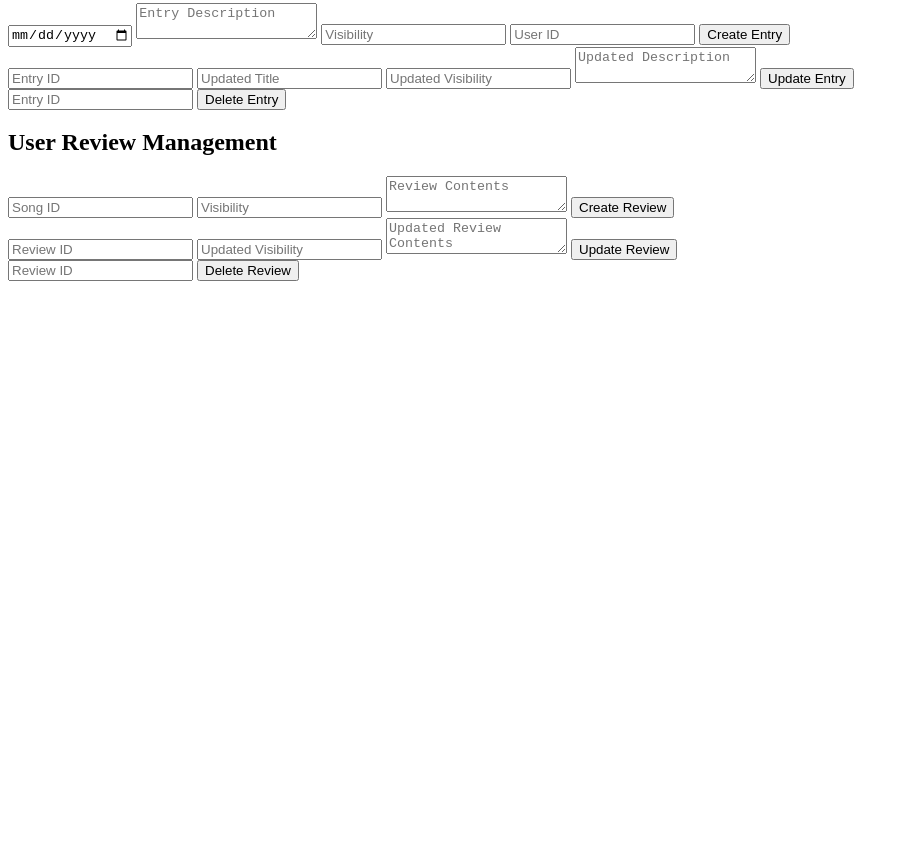
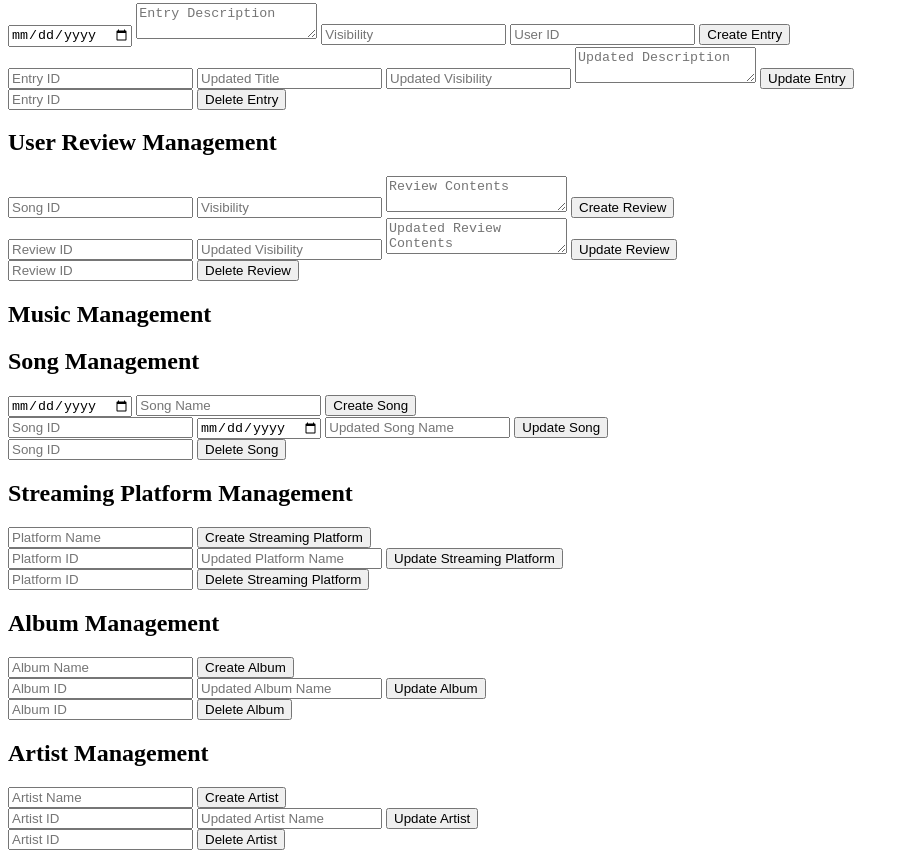
Before and after one commit to MusicDiaryDB/MusicDiaryDB, a plain HTML site: page templates/index.html in a window 1280 px wide. Shown: the part 341-1199 px from the top of the page, without its empty margins (0-909 px from the left). Before the commit the page ends 800 px from the top, so only its background shows below. Drawn offline with Linux system fonts and the light colour scheme.

Commit message:
added placeholders for more table functions

```diff
--- a/templates/index.html
+++ b/templates/index.html
@@ -114,7 +114,115 @@
 
     <!-- Output for review operations -->
     <div id="review-output"></div>
+    <h1>Music Management</h1>
+
+    <!-- Song Management -->
+    <section id="song-management">
+      <h2>Song Management</h2>
+
+      <!-- Create Song -->
+      <form id="create-song-form">
+        <input type="date" name="releaseDate" placeholder="Release Date" required>
+        <input type="text" name="name" placeholder="Song Name" required>
+        <button type="submit">Create Song</button>
+      </form>
+
+      <!-- Update Song -->
+      <form id="update-song-form">
+        <input type="text" name="songId" placeholder="Song ID" required>
+        <input type="date" name="releaseDate" placeholder="Updated Release Date" required>
+        <input type="text" name="name" placeholder="Updated Song Name" required>
+        <button type="submit">Update Song</button>
+      </form>
+
+      <!-- Delete Song -->
+      <form id="delete-song-form">
+        <input type="text" name="songId" placeholder="Song ID" required>
+        <button type="submit">Delete Song</button>
+      </form>
+
+      <div id="song-output"></div>
+    </section>
+
+    <!-- Streaming Platform Management -->
+    <section id="streaming-platform-management">
+      <h2>Streaming Platform Management</h2>
+
+      <!-- Create Streaming Platform -->
+      <form id="create-platform-form">
+        <input type="text" name="name" placeholder="Platform Name" required>
+        <button type="submit">Create Streaming Platform</button>
+      </form>
+
+      <!-- Update Streaming Platform -->
+      <form id="update-platform-form">
+        <input type="text" name="platformId" placeholder="Platform ID" required>
+        <input type="text" name="name" placeholder="Updated Platform Name" required>
+        <button type="submit">Update Streaming Platform</button>
+      </form>
+
+      <!-- Delete Streaming Platform -->
+      <form id="delete-platform-form">
+        <input type="text" name="platformId" placeholder="Platform ID" required>
+        <button type="submit">Delete Streaming Platform</button>
+      </form>
+
+      <div id="platform-output"></div>
+    </section>
+
+    <!-- Album Management -->
+    <section id="album-management">
+      <h2>Album Management</h2>
+
+      <!-- Create Album -->
+      <form id="create-album-form">
+        <input type="text" name="name" placeholder="Album Name" required>
+        <button type="submit">Create Album</button>
+      </form>
+
+      <!-- Update Album -->
+      <form id="update-album-form">
+        <input type="text" name="albumId" placeholder="Album ID" required>
+        <input type="text" name="name" placeholder="Updated Album Name" required>
+        <button type="submit">Update Album</button>
+      </form>
+
+      <!-- Delete Album -->
+      <form id="delete-album-form">
+        <input type="text" name="albumId" placeholder="Album ID" required>
+        <button type="submit">Delete Album</button>
+      </form>
+
+      <div id="album-output"></div>
+    </section>
+
+    <!-- Artist Management -->
+    <section id="artist-management">
+      <h2>Artist Management</h2>
+
+      <!-- Create Artist -->
+      <form id="create-artist-form">
+        <input type="text" name="name" placeholder="Artist Name" required>
+        <button type="submit">Create Artist</button>
+      </form>
+
+      <!-- Update Artist -->
+      <form id="update-artist-form">
+        <input type="text" name="artistId" placeholder="Artist ID" required>
+        <input type="text" name="name" placeholder="Updated Artist Name" required>
+        <button type="submit">Update Artist</button>
+      </form>
+
+      <!-- Delete Artist -->
+      <form id="delete-artist-form">
+        <input type="text" name="artistId" placeholder="Artist ID" required>
+        <button type="submit">Delete Artist</button>
+      </form>
+
+      <div id="artist-output"></div>
+    </section>
   </section>
+
 
   <script>
     document.addEventListener('DOMContentLoaded', function () {
@@ -274,6 +382,8 @@
         const result = await response.json();
         reviewOutput.innerHTML = `<p>${result.message}</p>`;
       });
+
+      // TODO: handlers for song, album, artist, streaming platform
     });
   </script>
 </body>
```
Also changed, not shown: requirements.txt.
